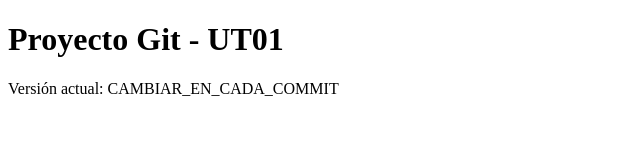
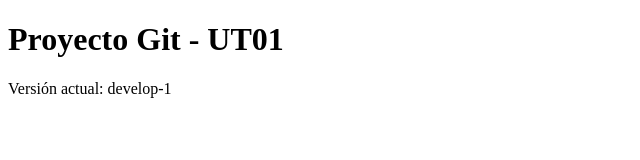
Before and after one commit to joelsanchezure/DWEC-01-JOELSANCHEZ, a plain HTML site: page index.html in a window 1280 px wide. Shown: the whole page, without its empty margins (0-640 px from the left). Drawn offline with Linux system fonts and the light colour scheme.

Commit message:
Commit 2 - develop: develop-1

```diff
--- a/index.html
+++ b/index.html
@@ -6,6 +6,6 @@
     </head>
     <body>
         <h1>Proyecto Git - UT01</h1>
-        <p>Versión actual: CAMBIAR_EN_CADA_COMMIT</p>
+        <p>Versión actual: develop-1</p>
     </body>
 </html>
```
